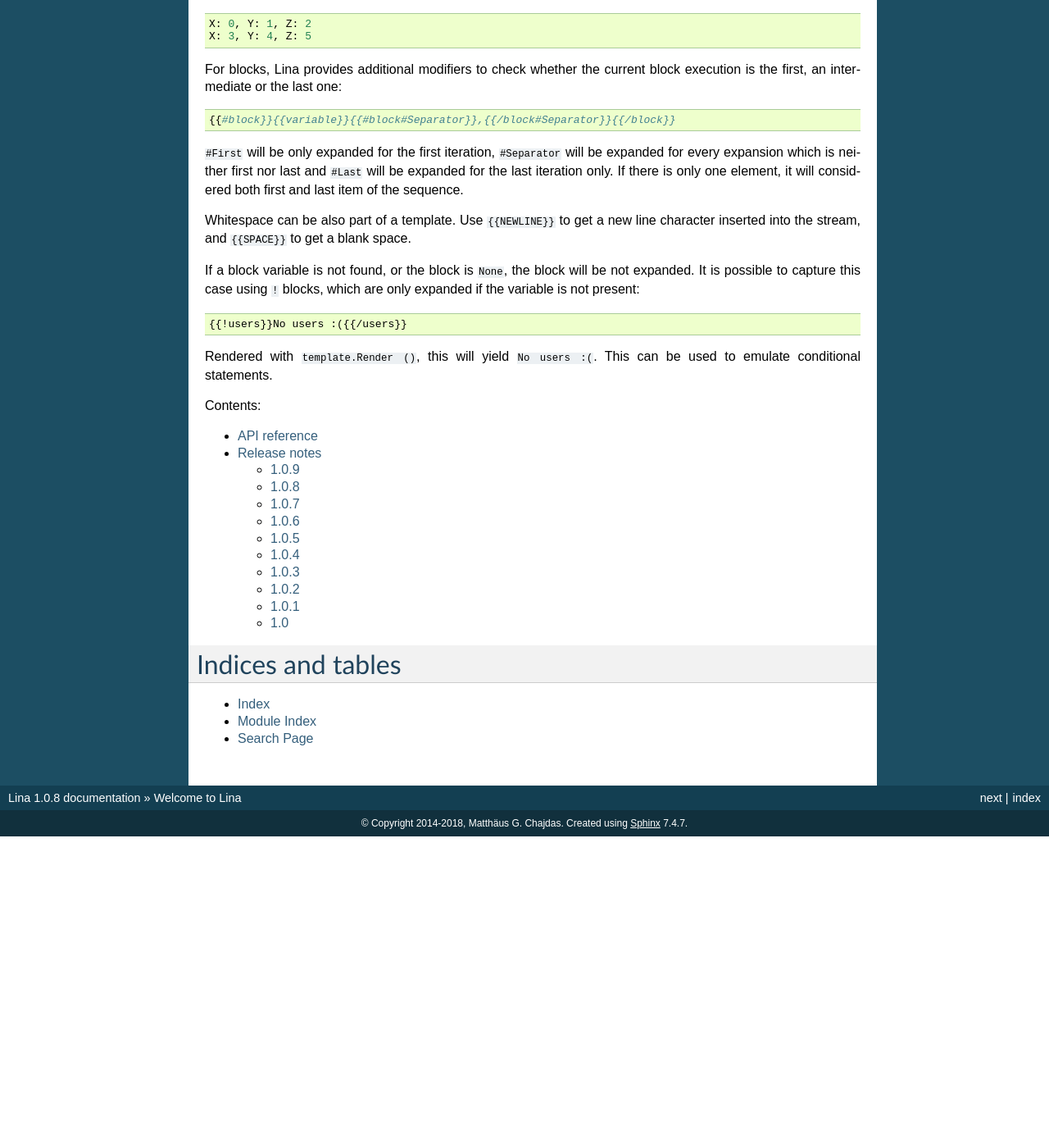
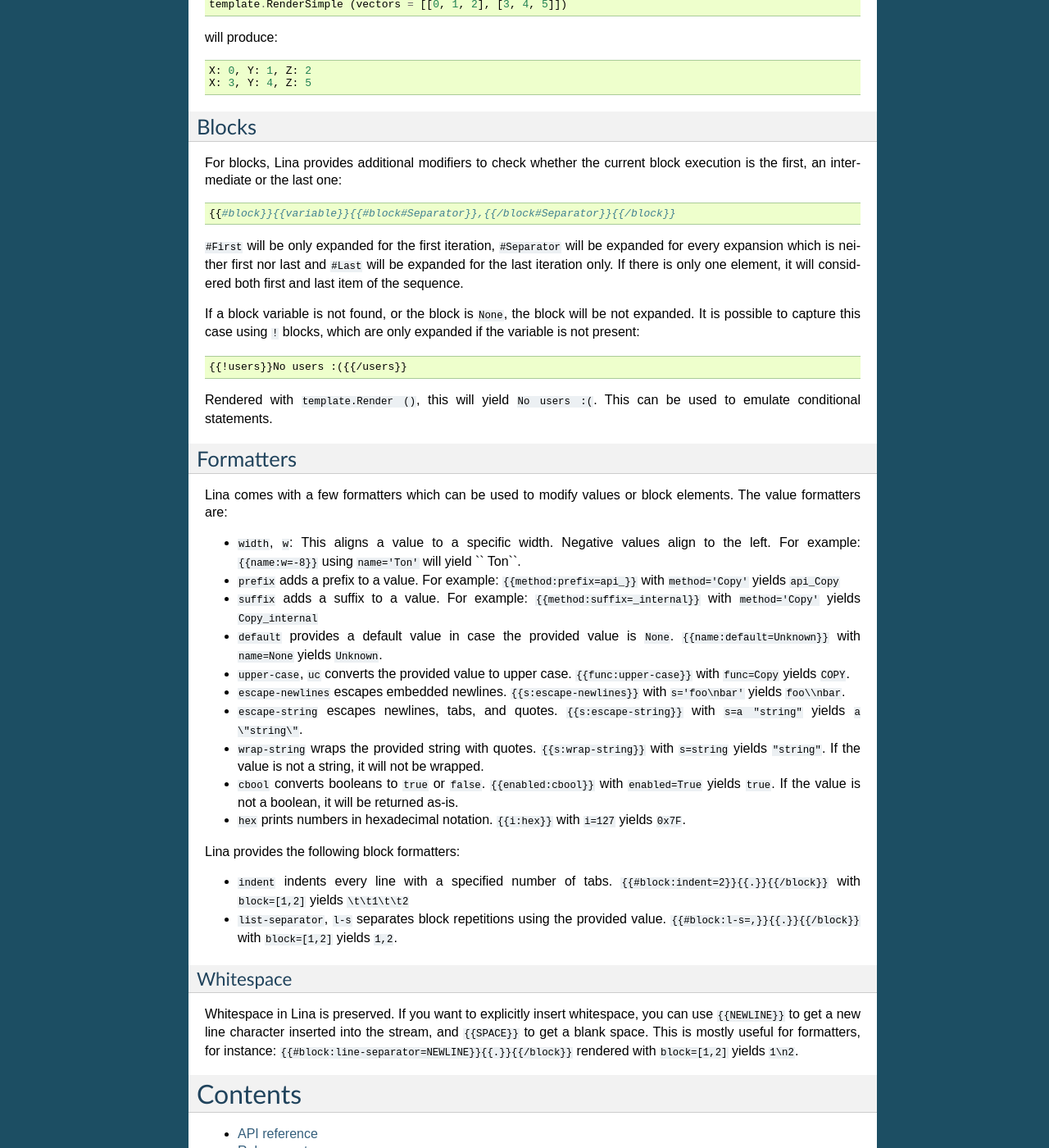
Before and after one commit to Anteru/lina, a Sphinx documentation site: the page built from docs/index.rst, in a window 1280 px wide and 1400 px high, scrolled down 1673 px. Shown: the whole window at 82% size. Built offline with Sphinx 7.4.7, drawn with Linux system fonts in a browser that asks for light colours; before the commit the page ends 2693 px from its top, so only the background shows below that; some of the changed text lies outside the part shown.

Commit message:
Update docs.

```diff
--- a/docs/index.rst
+++ b/docs/index.rst
@@ -78,13 +81,14 @@ will produce::
     X: 0, Y: 1, Z: 2
     X: 3, Y: 4, Z: 5
 
+Blocks
+------
+
 For blocks, Lina provides additional modifiers to check whether the current block execution is the first, an intermediate or the last one::
 
     {{#block}}{{variable}}{{#block#Separator}},{{/block#Separator}}{{/block}}
 
 ``#First`` will be only expanded for the first iteration, ``#Separator`` will be expanded for every expansion which is neither first nor last and ``#Last`` will be expanded for the last iteration only. If there is only one element, it will considered both first and last item of the sequence.
-
-Whitespace can be also part of a template. Use ``{{NEWLINE}}`` to get a new line character inserted into the stream, and ``{{SPACE}}`` to get a blank space.
 
 If a block variable is not found, or the block is ``None``, the block will be not expanded. It is possible to capture this case using ``!`` blocks, which are only expanded if the variable is not present::
 
@@ -92,7 +96,34 @@ If a block variable is not found, or the block is ``None``, the block will be no
 
 Rendered with ``template.Render ()``, this will yield ``No users :(``. This can be used to emulate conditional statements.
 
-Contents:
+Formatters
+----------
+
+Lina comes with a few formatters which can be used to modify values or block elements. The value formatters are:
+
+* ``width``, ``w``: This aligns a value to a specific width. Negative values align to the left. For example: ``{{name:w=-8}}`` using ``name='Ton'`` will yield ``     Ton``.
+* ``prefix`` adds a prefix to a value. For example: ``{{method:prefix=api_}}`` with ``method='Copy'`` yields ``api_Copy``
+* ``suffix`` adds a suffix to a value. For example: ``{{method:suffix=_internal}}`` with ``method='Copy'`` yields ``Copy_internal``
+* ``default`` provides a default value in case the provided value is ``None``. ``{{name:default=Unknown}}`` with ``name=None`` yields ``Unknown``.
+* ``upper-case``, ``uc`` converts the provided value to upper case. ``{{func:upper-case}}`` with ``func=Copy`` yields ``COPY``.
+* ``escape-newlines`` escapes embedded newlines. ``{{s:escape-newlines}}`` with ``s='foo\nbar'`` yields ``foo\\nbar``.
+* ``escape-string`` escapes newlines, tabs, and quotes. ``{{s:escape-string}}`` with ``s=a "string"`` yields ``a \"string\"``.
+* ``wrap-string`` wraps the provided string with quotes. ``{{s:wrap-string}}`` with ``s=string`` yields ``"string"``. If the value is not a string, it will not be wrapped.
+* ``cbool`` converts booleans to ``true`` or ``false``. ``{{enabled:cbool}}`` with ``enabled=True`` yields ``true``. If the value is not a boolean, it will be returned as-is.
+* ``hex`` prints numbers in hexadecimal notation. ``{{i:hex}}`` with ``i=127`` yields ``0x7F``.
+
+Lina provides the following block formatters:
+
+* ``indent`` indents every line with a specified number of tabs. ``{{#block:indent=2}}{{.}}{{/block}}`` with ``block=[1,2]`` yields ``\t\t1\t\t2``
+* ``list-separator``, ``l-s`` separates block repetitions using the provided value. ``{{#block:l-s=,}}{{.}}{{/block}}`` with ``block=[1,2]`` yields ``1,2``.
+
+Whitespace
+^^^^^^^^^^
+
+Whitespace in Lina is preserved. If you want to explicitly insert whitespace, you can use ``{{NEWLINE}}`` to get a new line character inserted into the stream, and ``{{SPACE}}`` to get a blank space. This is mostly useful for formatters, for instance: ``{{#block:line-separator=NEWLINE}}{{.}}{{/block}}`` rendered with ``block=[1,2]`` yields ``1\n2``.
+
+Contents
+========
 
 .. toctree::
    :maxdepth: 4
```
Also changed, not shown: other parts of docs/index.rst (+4 -1 lines).
